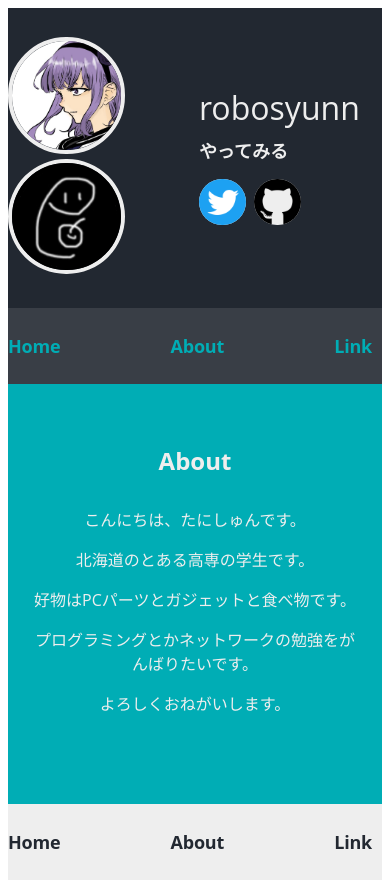
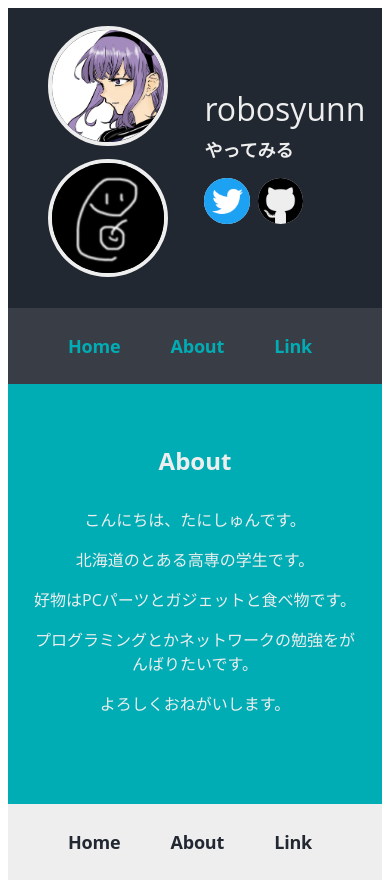
Before and after one commit to robosyunn/robosyunn.github.io, a plain HTML site: page index.html in a window 390 px wide. Drawn offline with Linux system fonts and the light colour scheme.

Commit message:
mobile.cssを編集

```diff
--- a/stylesheet_mobile.css
+++ b/stylesheet_mobile.css
@@ -36,15 +36,17 @@
   }
 
   .header-icon {
-    /* margin-left: 0px; */
+    /* margin-bottom: px; */
     /* display: flex; */
+
   }
 
   .header-icon img{
     border-radius: 50%;
     border-width: 4px;
     border-style: solid;
-    margin-right: 8px;
+    margin-left: 40px;
+    margin-bottom: 8px;
     width: 60%;
   }
 
@@ -56,9 +58,6 @@
 
   .header-info img{
     border-radius: 50%;
-    /* border-width: 1px;
-    border-style: solid;
-    color: black; */
     background-color: #eee;
   }
 
@@ -66,7 +65,7 @@
     font-weight: normal;
     font-size: 32px;
     margin: 0;
-    margin-bottom: 8px;
+    margin-bottom: 6px;
   }
 
   .header-info p{
@@ -108,7 +107,6 @@
     font-weight: bold;
     font-size: 18px;
     display: inline-block;
-    padding: 0 30px;
     margin-right: 50px;
   }
 
@@ -170,7 +168,6 @@
     font-weight: bold;
     font-size: 18px;
     display: inline-block;
-    padding: 0 30px;
     margin-right: 50px;
   }
 
```
